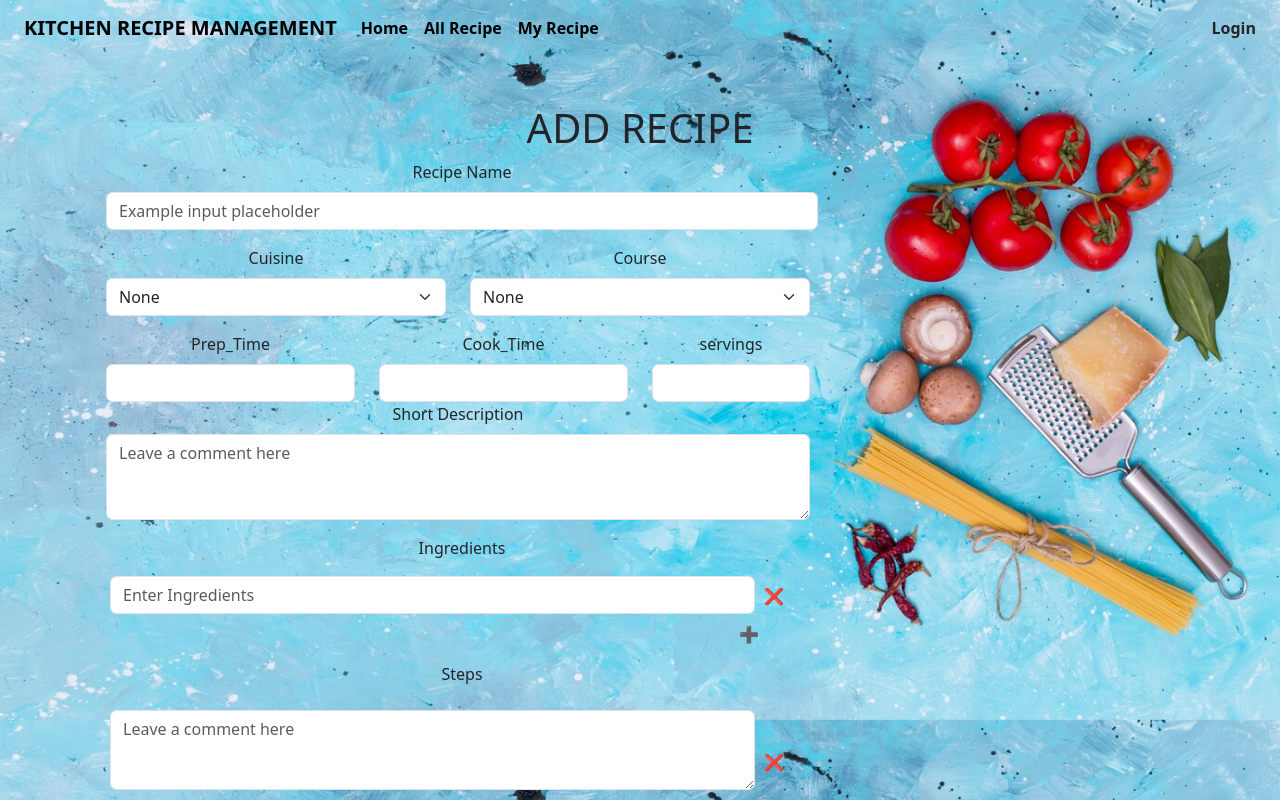
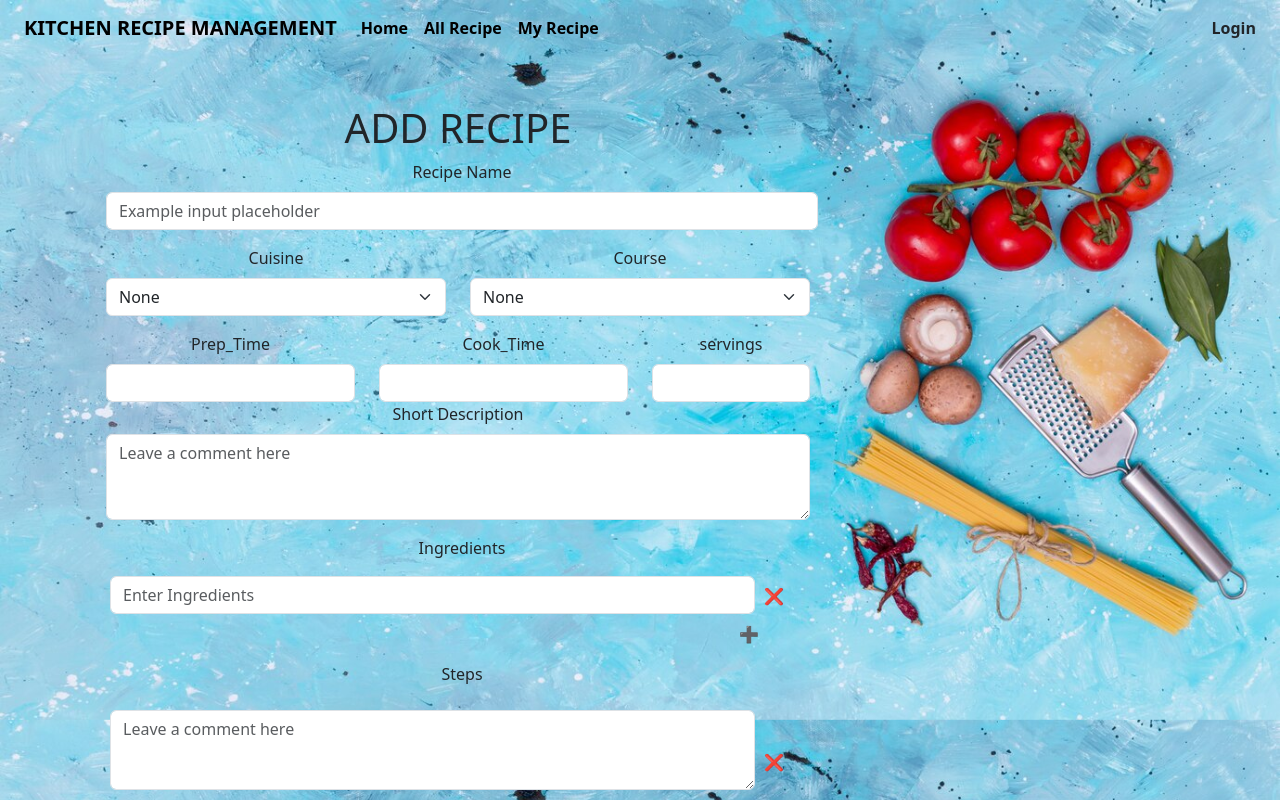
Before and after one commit to VIJAY-MERNDEVELOPER/KRC-FRONTEND, a React (Vite) app: page /addrecipe in a window 1280 px wide. Shown: the top 800 px of the page. Built offline with nearby package versions, Linux system fonts and the light colour scheme.

Commit message:
Updated Recipe Form

```diff
--- a/src/components/Navbar.jsx
+++ b/src/components/Navbar.jsx
@@ -13,7 +13,7 @@ function Navbar({ children }) {
   return (
     <div className="container-fluid ">
       <header className="nav-style ">
-        <nav className="navbar navbar-expand-lg ">
+        <nav className="navbar navbar-expand-lg">
           <div className="container-fluid">
             <Link to={"/"} className="navbar-brand nav-link">
               KITCHEN RECIPE MANAGEMENT
@@ -95,7 +95,9 @@ function Navbar({ children }) {
           )}
         </nav>
       </header>
-      <div className="container text-center "> {children}</div>
+      <div className="container text-center ">
+        <div className="row-col-8 "> {children}</div>
+      </div>
     </div>
   );
 }
--- a/src/components/RecipeForm.jsx
+++ b/src/components/RecipeForm.jsx
@@ -66,7 +66,7 @@ function RecipeForm() {
       style={{ width: "100%" }}
     >
       <form onSubmit={handleSubmit}>
-        <div className="col-sm-8 mb-3">
+        <div className="col-sm-8 mb-3 ">
           <label htmlFor="recipename" className="form-label ">
             Recipe Name
           </label>
--- a/src/contexts/userContexts.jsx
+++ b/src/contexts/userContexts.jsx
@@ -1,9 +1,7 @@
 /* eslint-disable react/prop-types */
 
 import axios from "axios";
-import { createContext, useContext, useEffect, useState } from "react";
-import toast from "react-hot-toast";
-import { useNavigate } from "react-router-dom";
+import { createContext, useContext, useState } from "react";
 
 const UserContext = createContext();
 
--- a/src/pages/AddRecipe.jsx
+++ b/src/pages/AddRecipe.jsx
@@ -2,9 +2,9 @@ import RecipeForm from "../components/RecipeForm";
 
 function AddRecipe() {
   return (
-    <div className="  justify-content-center">
-      <div className="justify-content-center">
-        <h1 className="row text-center justify-content-center">ADD RECIPE</h1>
+    <div className="  container">
+      <div className="row">
+        <h1 className="col-8 text-center ">ADD RECIPE</h1>
         <RecipeForm></RecipeForm>
       </div>
     </div>
--- a/src/pages/EditRecipe.jsx
+++ b/src/pages/EditRecipe.jsx
@@ -13,9 +13,9 @@ function EditRecipe() {
   const [input, setInput] = useState({ ...state });
 
   return (
-    <div className="container ">
-      <h1 className="  text-start mx-5">EDIT RECIPE</h1>
-      <div className="">
+    <div className="  container">
+      <div className="row">
+        <h1 className="col-8 text-center ">EDIT RECIPE</h1>
         <EditRecipeForm
           input={input}
           setInput={setInput}
--- a/src/pages/Login.jsx
+++ b/src/pages/Login.jsx
@@ -13,7 +13,7 @@ function Login() {
 
   const handleLogin = async (e) => {
     e.preventDefault();
-    console.log(user);
+
     try {
       const { email, password } = user;
 
@@ -25,7 +25,6 @@ function Login() {
       const res = await axios.post("/user/login", { email, password });
       if (res.status === 200) {
         const data = res.data;
-        console.log(data.userData);
 
         sessionStorage.setItem("id", data.id);
         sessionStorage.setItem("username", data.username);
--- a/src/pages/UserManagement.jsx
+++ b/src/pages/UserManagement.jsx
@@ -15,10 +15,9 @@ function UserManagement() {
           role: sessionStorage.getItem("role"),
         },
       });
-      console.log(res);
+
       if (res.status === 201) {
         await setUsers([...res.data.allUsers]);
-        console.log(users);
       }
     } catch (error) {
       toast.error(error.data.response.message);
@@ -30,7 +29,6 @@ function UserManagement() {
   };
 
   const handleUpdate = async () => {
-    console.log(users);
     try {
       const user = await users.filter((user) => userId === user._id);
 
@@ -47,7 +45,6 @@ function UserManagement() {
         setUserId(null);
       }
     } catch (error) {
-      console.log(error);
       toast.error(error.response.data.message);
     }
   };
```
